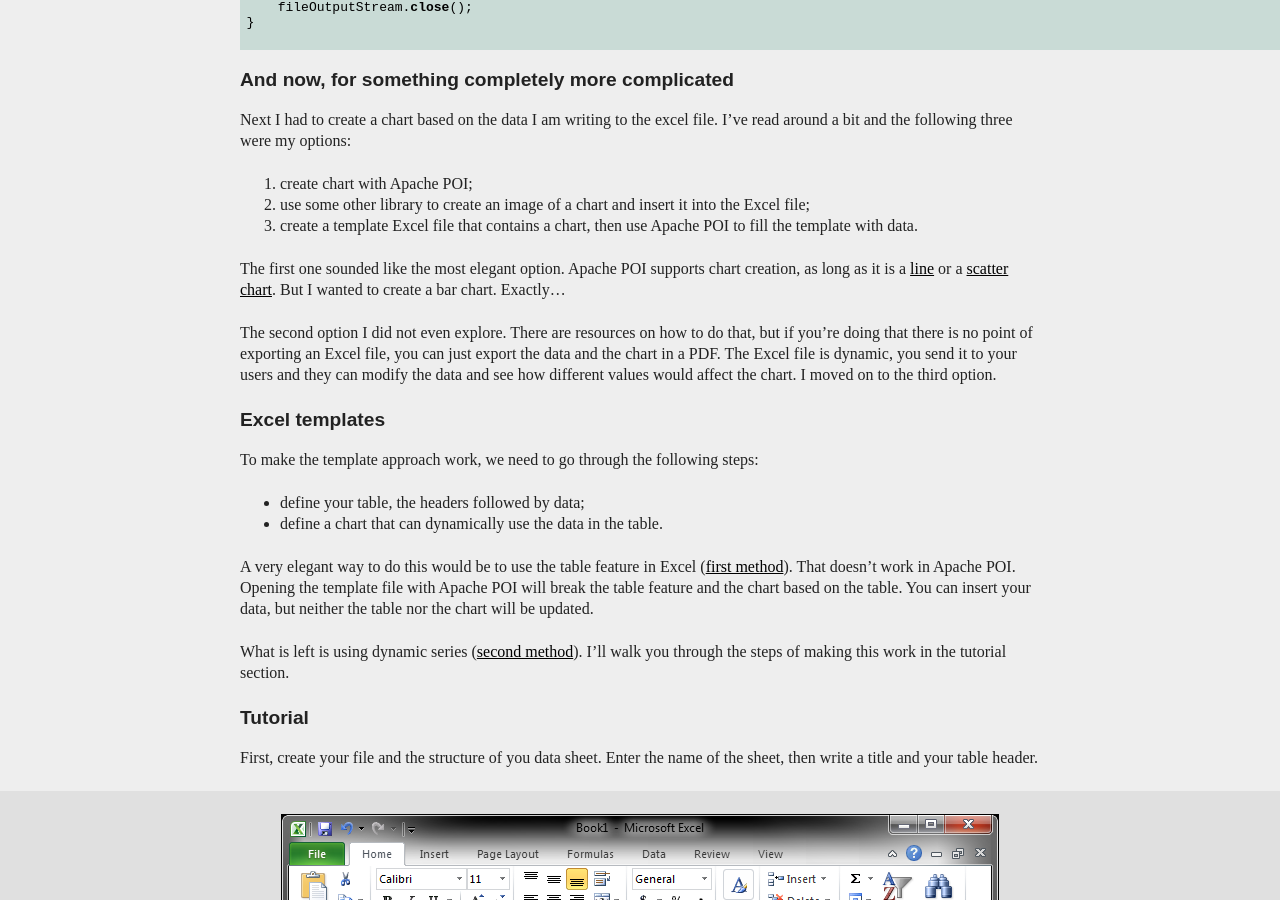
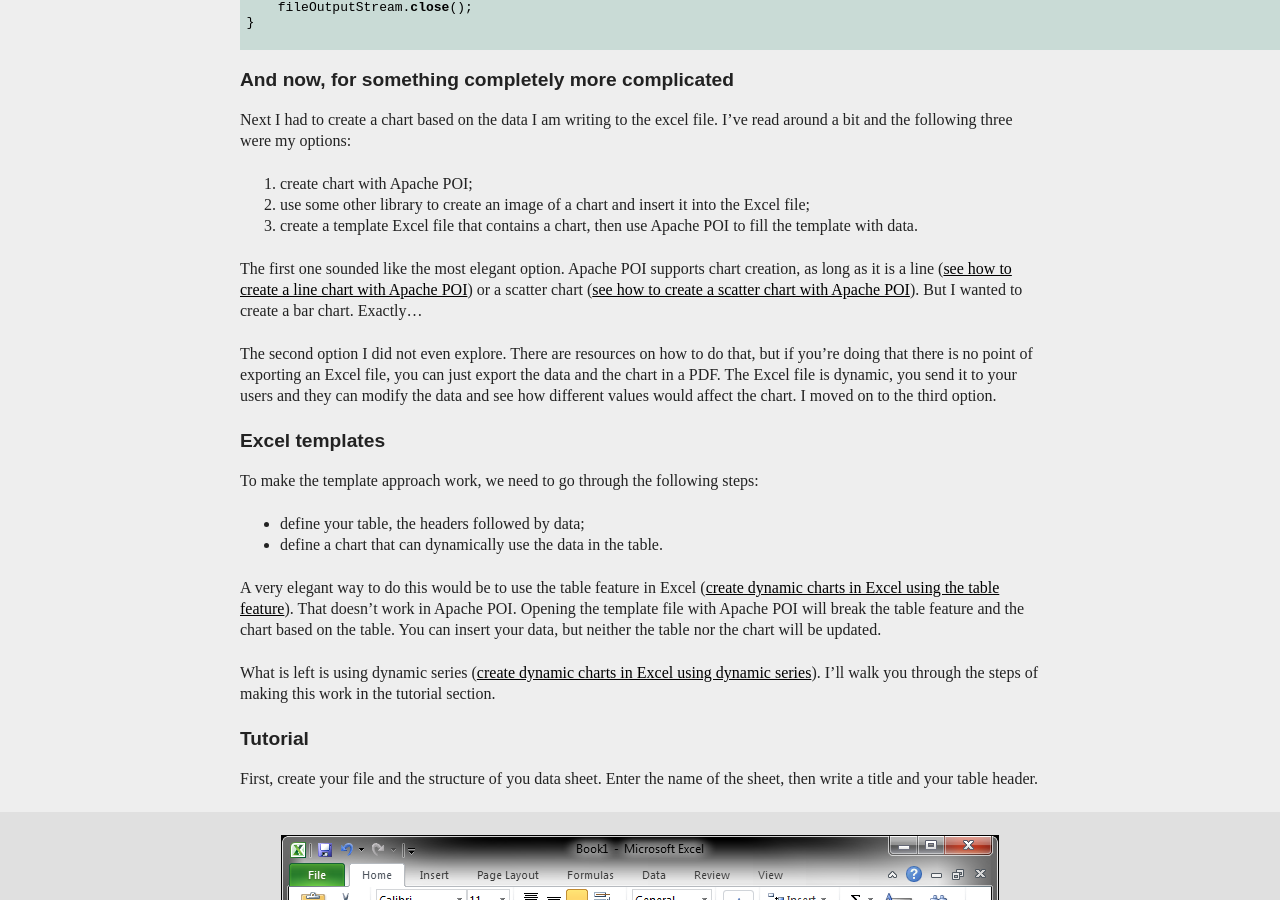
Before and after one commit to chronicweirdo/blog, a Jekyll site: the page built from _posts/2015.08/2015-08-27-creating-excel-apache-poi.md, in a window 1280 px wide and 900 px high, scrolled down 1678 px. Built offline with Jekyll 4.4.1, drawn with Linux system fonts in a browser that asks for light colours.

Commit message:
writing better link texts

```diff
--- a/_posts/2015.08/2015-08-27-creating-excel-apache-poi.md
+++ b/_posts/2015.08/2015-08-27-creating-excel-apache-poi.md
@@ -100,7 +100,7 @@ Next I had to create a chart based on the data I am writing to the excel file. I
 2. use some other library to create an image of a chart and insert it into the Excel file;
 3. create a template Excel file that contains a chart, then use Apache POI to fill the template with data.
 
-The first one sounded like the most elegant option. Apache POI supports chart creation, as long as it is a [line](https://svn.apache.org/repos/asf/poi/trunk/src/examples/src/org/apache/poi/xssf/usermodel/examples/LineChart.java) or a [scatter chart](https://svn.apache.org/repos/asf/poi/trunk/src/examples/src/org/apache/poi/xssf/usermodel/examples/ScatterChart.java). But I wanted to create a bar chart. Exactly...
+The first one sounded like the most elegant option. Apache POI supports chart creation, as long as it is a line ([see how to create a line chart with Apache POI](https://svn.apache.org/repos/asf/poi/trunk/src/examples/src/org/apache/poi/xssf/usermodel/examples/LineChart.java)) or a scatter chart ([see how to create a scatter chart with Apache POI](https://svn.apache.org/repos/asf/poi/trunk/src/examples/src/org/apache/poi/xssf/usermodel/examples/ScatterChart.java)). But I wanted to create a bar chart. Exactly...
 
 The second option I did not even explore. There are resources on how to do that, but if you're doing that there is no point of exporting an Excel file, you can just export the data and the chart in a PDF. The Excel file is dynamic, you send it to your users and they can modify the data and see how different values would affect the chart. I moved on to the third option.
 
@@ -112,9 +112,9 @@ To make the template approach work, we need to go through the following steps:
 - define your table, the headers followed by data;
 - define a chart that can dynamically use the data in the table.
 
-A very elegant way to do this would be to use the table feature in Excel ([first method](http://www.techrepublic.com/blog/microsoft-office/two-ways-to-build-dynamic-charts-in-excel/)). That doesn't work in Apache POI. Opening the template file with Apache POI will break the table feature and the chart based on the table. You can insert your data, but neither the table nor the chart will be updated.
+A very elegant way to do this would be to use the table feature in Excel ([create dynamic charts in Excel using the table feature](http://www.techrepublic.com/blog/microsoft-office/two-ways-to-build-dynamic-charts-in-excel/)). That doesn't work in Apache POI. Opening the template file with Apache POI will break the table feature and the chart based on the table. You can insert your data, but neither the table nor the chart will be updated.
 
-What is left is using dynamic series ([second method](http://www.techrepublic.com/blog/microsoft-office/two-ways-to-build-dynamic-charts-in-excel/)). I'll walk you through the steps of making this work in the tutorial section.
+What is left is using dynamic series ([create dynamic charts in Excel using dynamic series](http://www.techrepublic.com/blog/microsoft-office/two-ways-to-build-dynamic-charts-in-excel/)). I'll walk you through the steps of making this work in the tutorial section.
 
 Tutorial
 ---
```
Also changed, not shown: _posts/2015.06/2015-06-25-Building-a-folder-scanner.md (+1 -1 lines), _posts/2015.06/_201506231819. get object pattern.md (deleted, +0 -1 lines), _posts/2015.07/2015-07-03-Import-CSV.md (+3 -3 lines), _posts/2015.08/2015-08-03-Javascript-scroll-effects.md (+2 -2 lines), _posts/2015.08/2015-08-26-JavaScript-beginner-bits.md (+2 -2 lines).
